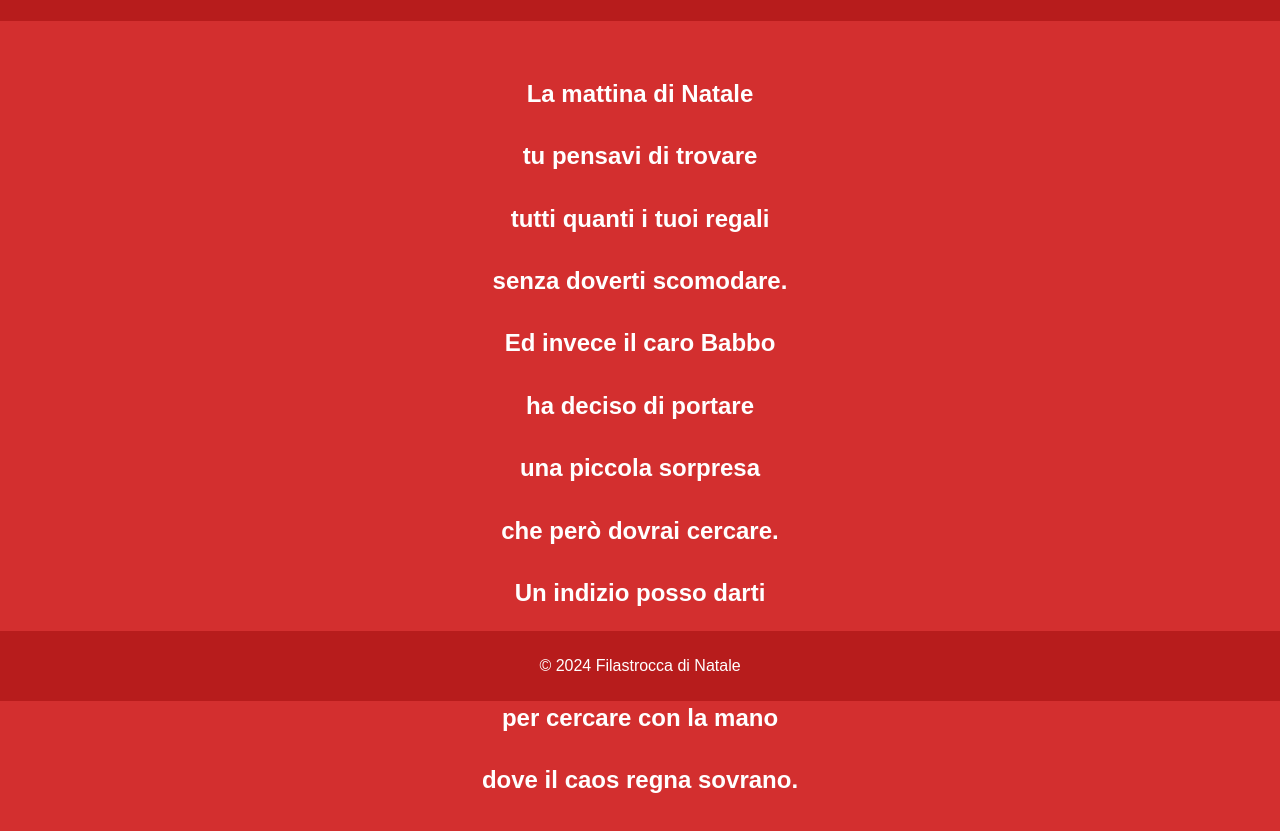
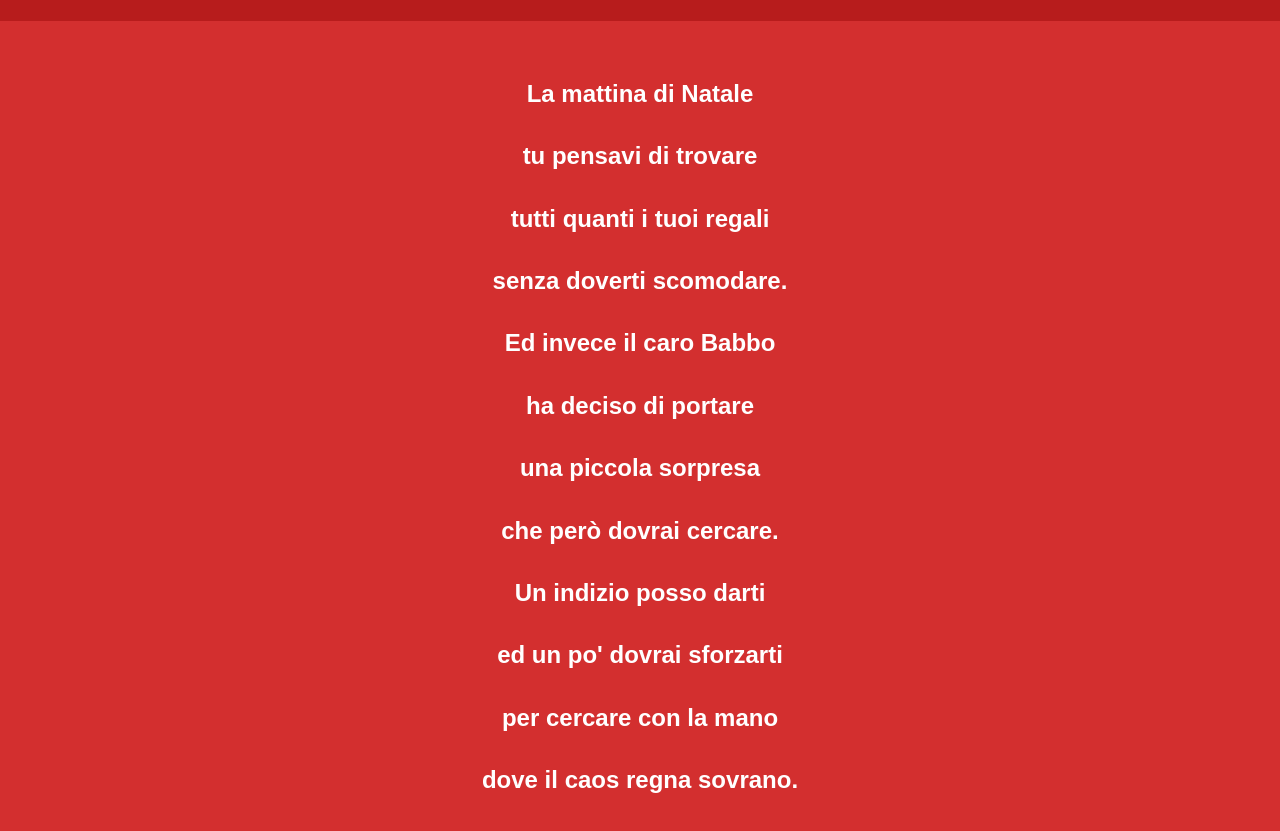
Before and after one commit to qina83/Natale2025Marti, a plain HTML site: page index.html in a window 1280 px wide. Shown: the part 99-930 px from the top of the page. Drawn offline with Linux system fonts and the light colour scheme.

Commit message:
Update index.html

```diff
--- a/index.html
+++ b/index.html
@@ -12,7 +12,6 @@
             margin: 0;
             padding: 0;
             text-align: center;
-            overflow: hidden;
         }
         header {
             background-color: #b71c1c; /* Colore più scuro per il header */
@@ -70,9 +69,6 @@
     </div>
 </main>
 
-<footer>
-    <p>&copy; 2024 Filastrocca di Natale</p>
-</footer>
 
 </body>
 </html>
```
